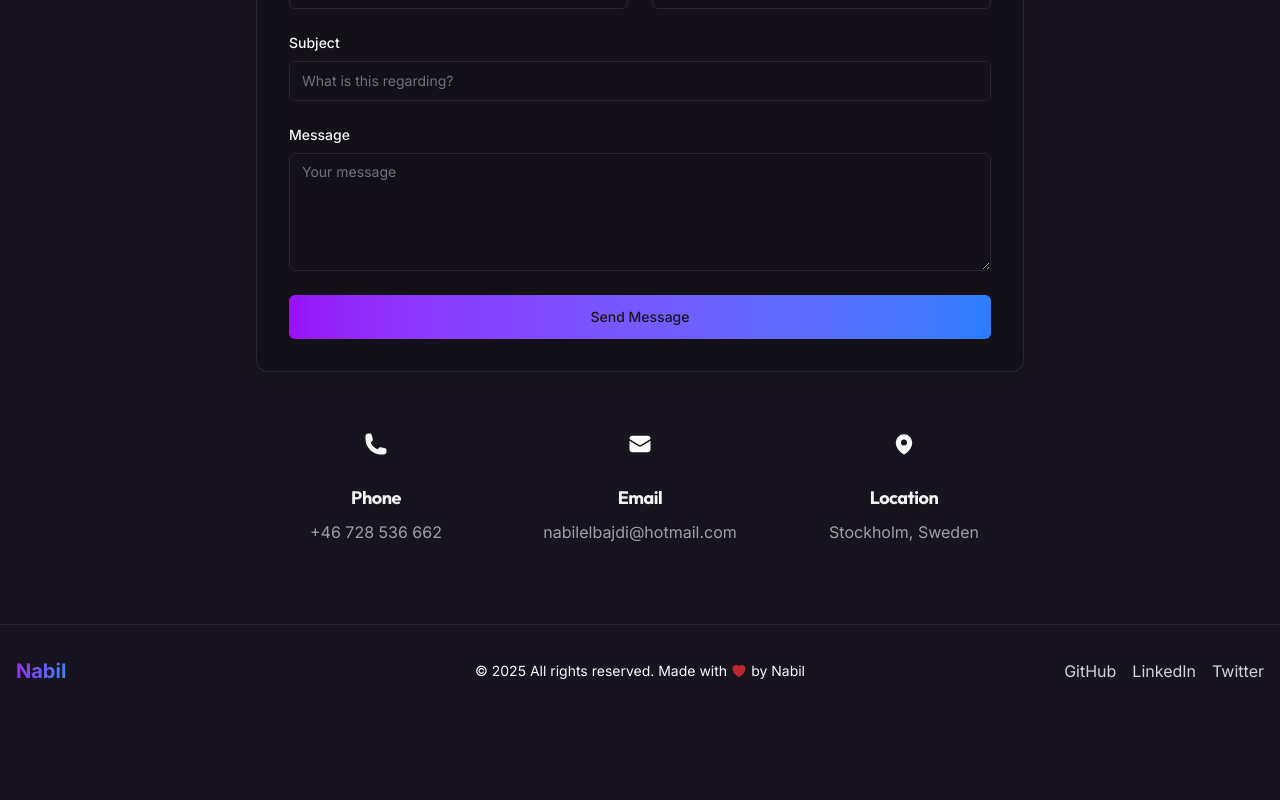
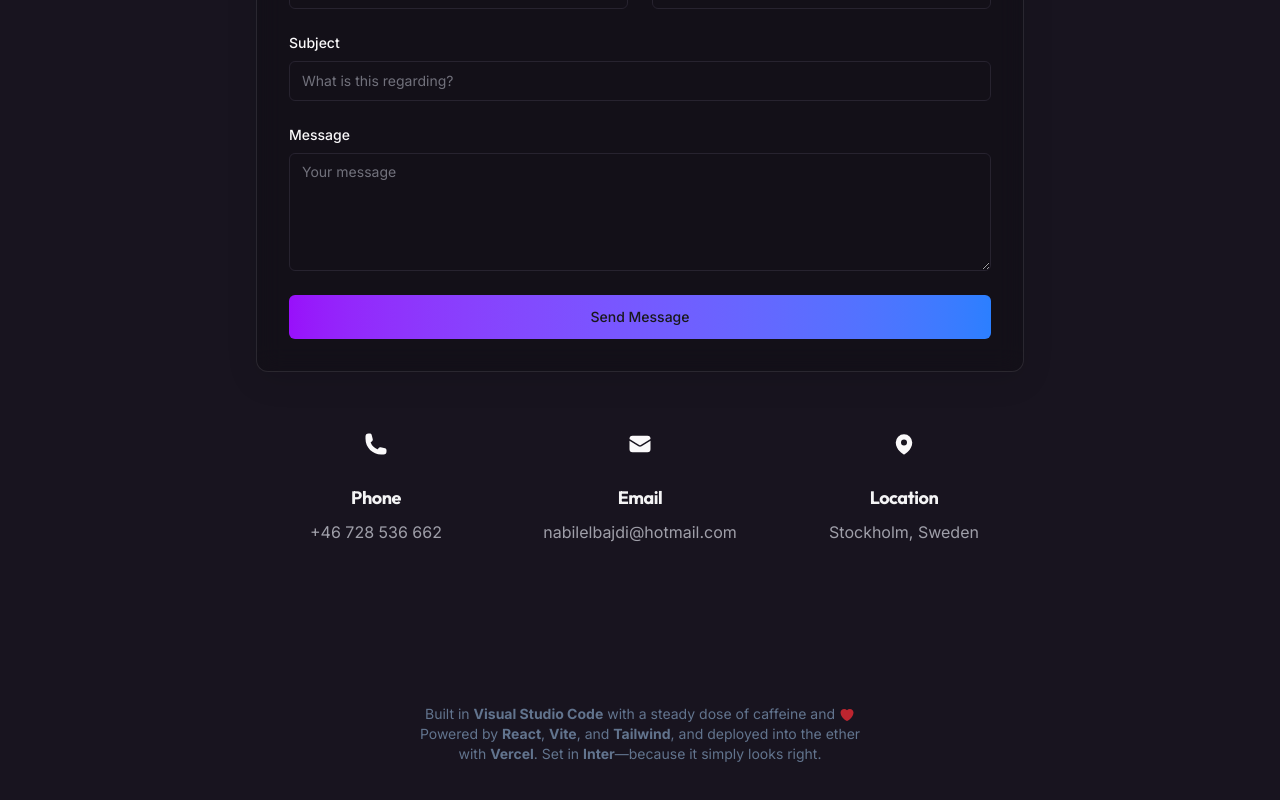
Before and after one commit to nabilelbajdi/nabil-portfolio, a React (Vite) app: page / in a window 1280 px wide. Shown: the part 3915-4715 px from the top of the page. Before the commit the page ends 4632 px from the top, so only its background shows below. Built offline with nearby package versions, Linux system fonts and the light colour scheme.

Commit message:
Redesign footer

```diff
--- a/src/components/layout/Footer.jsx
+++ b/src/components/layout/Footer.jsx
@@ -1,57 +1,74 @@
 export function Footer() {
-  const currentYear = new Date().getFullYear();
-
   return (
-    <footer className="py-8 border-t border-border">
-      <div className="container mx-auto px-4">
-        <div className="grid grid-cols-1 md:grid-cols-3 items-center">
-          {/* Left - Logo */}
-          <div className="flex justify-center md:justify-start mb-4 md:mb-0">
-            <a href="#" className="text-xl font-bold text-gradient">
-              Nabil
-            </a>
-          </div>
-
-          {/* Center - Copyright */}
-          <div className="text-sm text-foreground/70 flex items-center justify-center mb-4 md:mb-0">
-            <p>&copy; {currentYear} All rights reserved. Made with</p>
+    <footer className="mt-20 pb-24 text-sm text-stone-500 dark:text-slate-500 sm:pb-16 flex justify-center">
+      <p className="max-w-md text-center">
+        Built in{' '}
+        <a
+          href="https://code.visualstudio.com/"
+          className="font-bold hover:text-indigo-500 dark:hover:text-indigo-400 transition-colors duration-200"
+          target="_blank"
+          rel="noreferrer noopener"
+          aria-label="Visual Studio Code (opens in a new tab)"
+        >
+          Visual Studio Code
+        </a>{' '}
+        with a steady dose of caffeine and{' '}
         <svg
           xmlns="http://www.w3.org/2000/svg"
           viewBox="0 0 24 24"
           fill="currentColor"
-              className="w-4 h-4 mx-1 text-red-500 animate-pulse-soft"
+          className="w-4 h-4 inline-block text-red-500 animate-pulse-soft"
         >
           <path d="M11.645 20.91l-.007-.003-.022-.012a15.247 15.247 0 01-.383-.218 25.18 25.18 0 01-4.244-3.17C4.688 15.36 2.25 12.174 2.25 8.25 2.25 5.322 4.714 3 7.688 3A5.5 5.5 0 0112 5.052 5.5 5.5 0 0116.313 3c2.973 0 5.437 2.322 5.437 5.25 0 3.925-2.438 7.111-4.739 9.256a25.175 25.175 0 01-4.244 3.17 15.247 15.247 0 01-.383.219l-.022.012-.007.004-.003.001a.752.752 0 01-.704 0l-.003-.001z" />
         </svg>
-            <p>by Nabil</p>
-          </div>
-
-          {/* Right - Social Links */}
-          <div className="flex justify-center md:justify-end gap-4">
+        {' '}Powered by{' '}
         <a
-              href="#"
-              className="text-foreground/80 dark:text-zinc-300 hover:text-purple-600 dark:hover:text-purple-400 transition-colors duration-150"
-              aria-label="GitHub"
+          href="https://react.dev"
+          className="font-bold hover:text-indigo-500 dark:hover:text-indigo-400 transition-colors duration-200"
+          target="_blank"
+          rel="noreferrer noopener"
+          aria-label="React (opens in a new tab)"
         >
-              GitHub
-            </a>
+          React
+        </a>, {' '}
         <a
-              href="#"
-              className="text-foreground/80 dark:text-zinc-300 hover:text-purple-600 dark:hover:text-purple-400 transition-colors duration-150"
-              aria-label="LinkedIn"
+          href="https://vitejs.dev"
+          className="font-bold hover:text-indigo-500 dark:hover:text-indigo-400 transition-colors duration-200"
+          target="_blank"
+          rel="noreferrer noopener"
+          aria-label="Vite (opens in a new tab)"
         >
-              LinkedIn
-            </a>
+          Vite
+        </a>, {' '}
+        and{' '}
         <a
-              href="#"
-              className="text-foreground/80 dark:text-zinc-300 hover:text-purple-600 dark:hover:text-purple-400 transition-colors duration-150"
-              aria-label="Twitter"
+          href="https://tailwindcss.com"
+          className="font-bold hover:text-indigo-500 dark:hover:text-indigo-400 transition-colors duration-200"
+          target="_blank"
+          rel="noreferrer noopener"
+          aria-label="Tailwind CSS (opens in a new tab)"
         >
-              Twitter
-            </a>
-          </div>
-        </div>
-      </div>
+          Tailwind
+        </a>, and deployed into the ether with{' '}
+        <a
+          href="https://vercel.com"
+          className="font-bold hover:text-indigo-500 dark:hover:text-indigo-400 transition-colors duration-200"
+          target="_blank"
+          rel="noreferrer noopener"
+          aria-label="Vercel (opens in a new tab)"
+        >
+          Vercel
+        </a>. Set in{' '}
+        <a
+          href="https://rsms.me/inter/"
+          className="font-bold hover:text-indigo-500 dark:hover:text-indigo-400 transition-colors duration-200"
+          target="_blank"
+          rel="noreferrer noopener"
+          aria-label="Inter (opens in a new tab)"
+        >
+          Inter
+        </a>—because it simply looks right.
+      </p>
     </footer>
   );
 }
```
Lines whose indentation alone changed are shown as unchanged.
